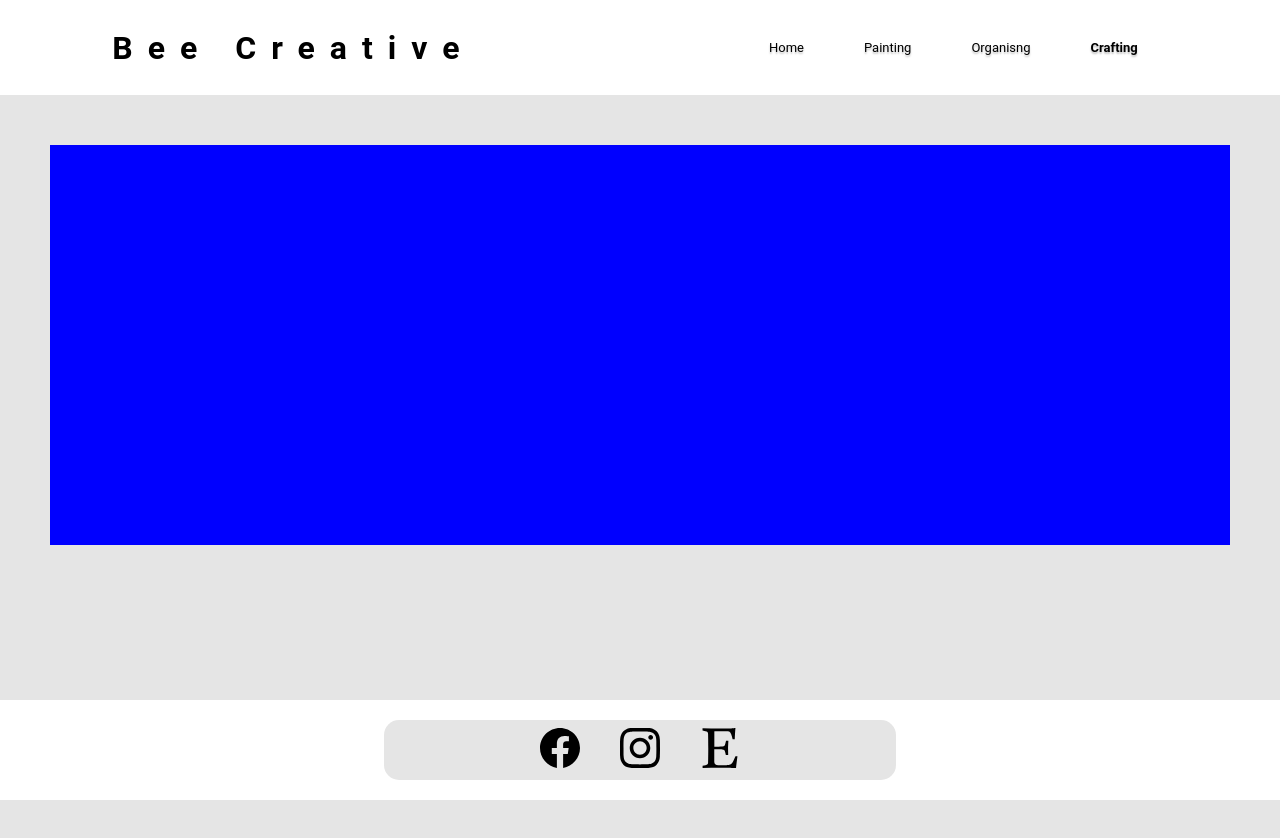
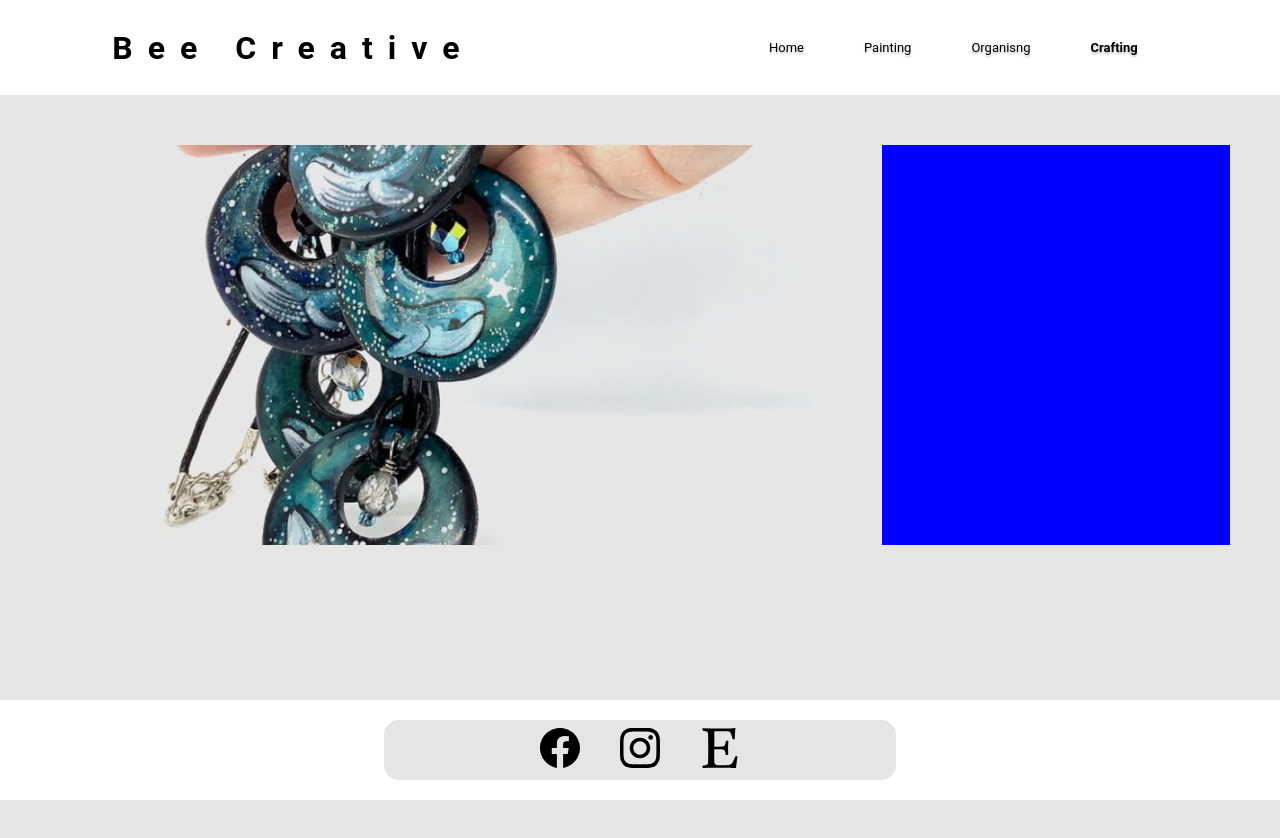
Before and after one commit to TobyLynas/SueLynasArt, a Next.js app: page /crafting in a window 1280 px wide. Shown: the top 838 px of the page. Built offline with nearby package versions, Linux system fonts and the light colour scheme.

Commit message:
add Image to component and adjust sizing

```diff
--- a/components/craftingBox.js
+++ b/components/craftingBox.js
@@ -3,6 +3,7 @@ import styles from './craftingBox.module.css'
 function boxImg(props) {
     return(
         <div className={styles.box}>
+            <img className={styles.img} src={props.img} />
         </div>
     )
 }
--- a/components/craftingBox.module.css
+++ b/components/craftingBox.module.css
@@ -3,3 +3,7 @@
     height: 400px;
     background-color: blue;
 }
+
+.img{
+    max-height: 400px;
+}
--- a/pages/crafting.js
+++ b/pages/crafting.js
@@ -9,7 +9,7 @@ export default function newPage(){
             <title>Crafting!</title>
         </Head>
         <main className={styles.main}>
-          <BoxImg></BoxImg>
+          <BoxImg img="CraftingImg-1.png" title="Lorem Ipsum" text="Ut ipsum tortor, pulvinar eget enim nec, ultrices aliquam lorem. In vitae maximus lectus. Donec tristique, felis vitae dictum fringilla, arcu velit maximus dolor, at pretium arcu massa molestie nisl. Ut gravida, nulla nec lobortis faucibus, nunc odio imperdiet urna, ac malesuada nibh dolor vitae nisl"></BoxImg>
         </main>
     </div>
   )
```
Also changed, not shown: public/CraftingImg-1.png (added).
